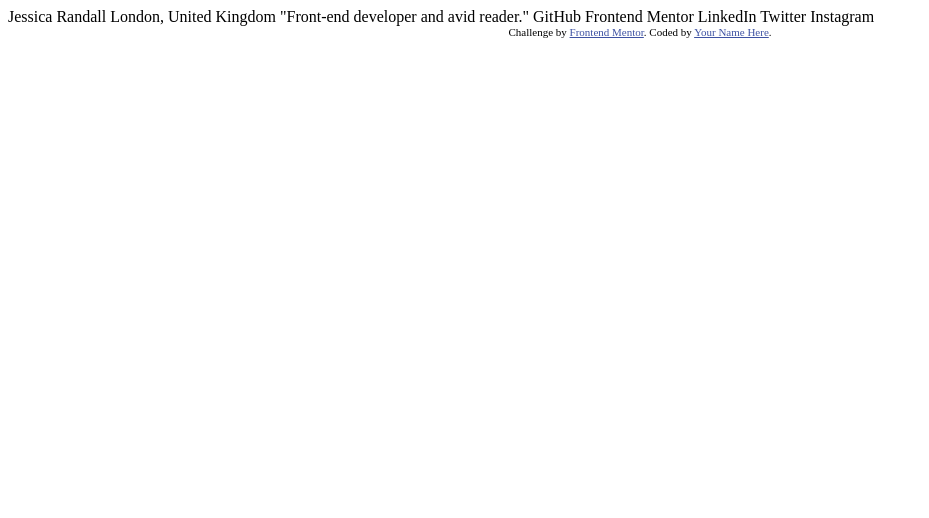
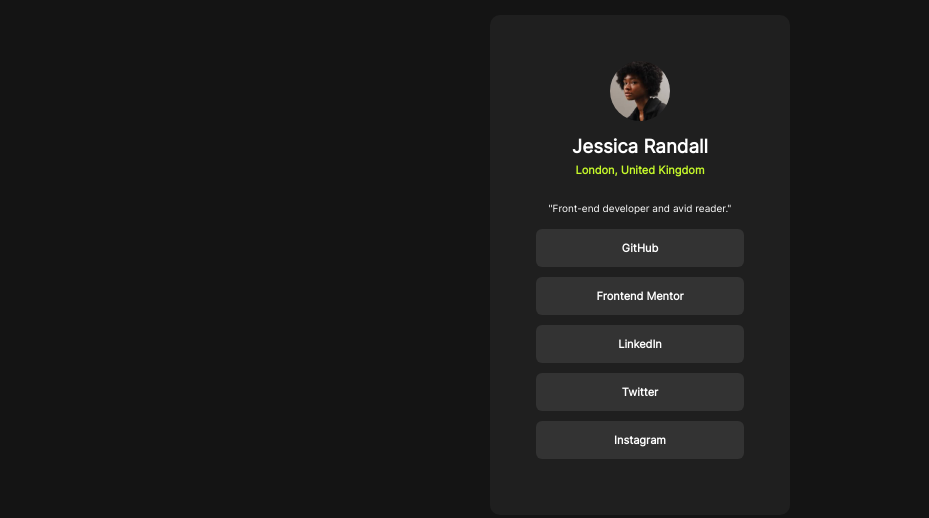
Before and after one commit to FrontEndExplorer-Temp/social-links-profile, a plain HTML site: page index.html in a window 1280 px wide. Shown: the whole page, without its empty margins (0-929 px from the left). Drawn offline with Linux system fonts and the light colour scheme.

Commit message:
Upload final project files for Social Links Profile challenge

```diff
--- a/index.html
+++ b/index.html
@@ -1,34 +1,39 @@
 <!DOCTYPE html>
 <html lang="en">
   <head>
-  <meta charset="UTF-8">
-  <meta name="viewport" content="width=device-width, initial-scale=1.0"> <!-- displays site properly based on user's device -->
+    <meta charset="UTF-8" />
+    <meta name="viewport" content="width=device-width, initial-scale=1.0" />
+    <!-- displays site properly based on user's device -->
 
-  <link rel="icon" type="image/png" sizes="32x32" href="./assets/images/favicon-32x32.png">
+    <link
+      rel="icon"
+      type="image/png"
+      sizes="32x32"
+      href="./assets/images/favicon-32x32.png"
+    />
+    <link rel="stylesheet" href="style.css" />
 
     <title>Frontend Mentor | Social links profile</title>
-
-  <!-- Feel free to remove these styles or customise in your own stylesheet 👍 -->
-  <style>
-    .attribution { font-size: 11px; text-align: center; }
-    .attribution a { color: hsl(228, 45%, 44%); }
-  </style>
   </head>
   <body>
-
-  Jessica Randall
-  London, United Kingdom
-  "Front-end developer and avid reader."
-
-  GitHub
-  Frontend Mentor
-  LinkedIn
-  Twitter
-  Instagram
-
-  <div class="attribution">
-    Challenge by <a href="https://www.frontendmentor.io?ref=challenge" target="_blank">Frontend Mentor</a>.
-    Coded by <a href="#">Your Name Here</a>.
+    <main>
+      <div class="container">
+        <div class="imgs">
+          <img src="./assets/images/avatar-jessica.jpeg" alt="avatar" />
         </div>
+        <div class="headings">
+          <h3>Jessica Randall</h3>
+          <p class="yo">London, United Kingdom</p>
+          <p class="yu">"Front-end developer and avid reader."</p>
+        </div>
+        <div class="par">
+          <p>GitHub</p>
+          <p>Frontend Mentor</p>
+          <p>LinkedIn</p>
+          <p>Twitter</p>
+          <p>Instagram</p>
+        </div>
+      </div>
+    </main>
   </body>
 </html>
--- /dev/null
+++ b/style.css
@@ -0,0 +1,73 @@
+@font-face {
+  font-family: Inter;
+  src: url(./assets/fonts/static/Inter-Regular.ttf);
+}
+h3,
+p {
+  font-family: Inter;
+}
+* {
+  margin: 0;
+  padding: 0;
+  box-sizing: border-box;
+  color: white;
+}
+body {
+  display: flex;
+  justify-content: center;
+  align-items: center;
+  background-color: hsl(0, 0%, 8%);
+}
+
+.container {
+  background-color: hsl(0, 0%, 12%);
+  width: 300px;
+  height: 500px;
+  display: flex;
+  justify-content: center;
+  align-items: center;
+  margin-top: 5%;
+  flex-direction: column;
+  text-align: center;
+  border-radius: 10px;
+}
+p {
+  font-size: 14px;
+}
+.imgs img {
+  max-width: 60px;
+  border-radius: 50%;
+}
+.headings h3 {
+  margin-top: 10px;
+  margin-bottom: 5px;
+  font-weight: 600;
+}
+.headings .yo {
+  color: hsl(75, 94%, 57%);
+  margin-bottom: 25px;
+  font-weight: 600;
+  font-size: 11px;
+}
+.headings .yu {
+  margin-bottom: 15px;
+  font-size: 10px;
+}
+
+.par p {
+  padding: 12px 60px;
+  background-color: hsl(0, 0%, 20%);
+  margin-bottom: 10px;
+  border-radius: 6px;
+  font-weight: 600;
+  font-size: 11px;
+}
+
+.par p:hover {
+  background-color: hsl(75, 94%, 57%);
+  color: hsl(0, 0%, 8%);
+}
+.par p:active:hover {
+  background-color: hsl(75, 94%, 57%);
+  color: hsl(0, 0%, 8%);
+}
```
Also changed, not shown: preview.jpg (deleted), preview.png (added), 2 other files. Lines whose indentation alone changed are shown as unchanged.
